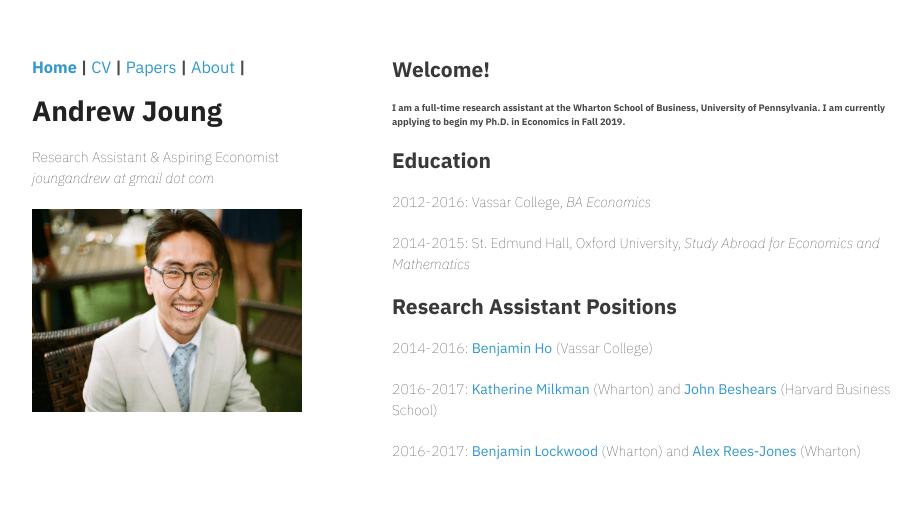
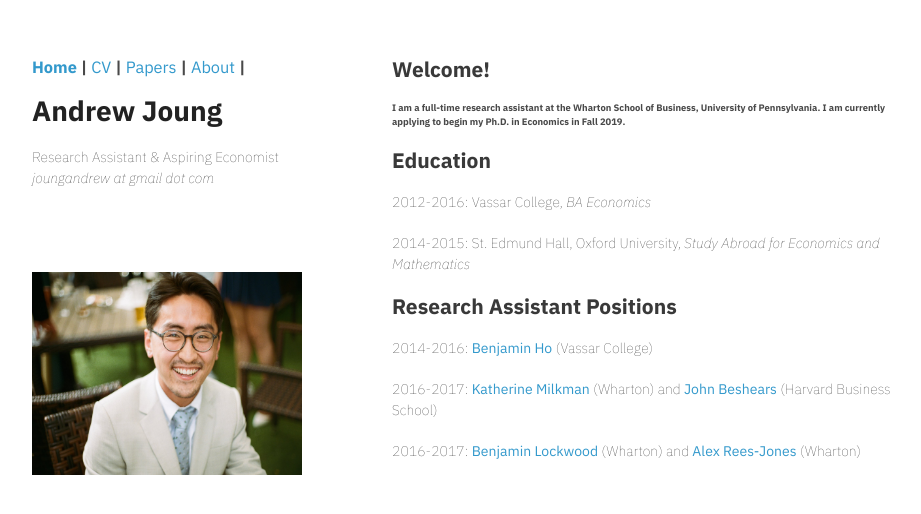
Before and after one commit to sxfinance/sxia.github.io, a Jekyll site: the page index.html, which Jekyll copies as it is, in a window 1280 px wide. Shown: the top 514 px of the page, without its empty margins (178-1099 px from the left). Built offline with Jekyll 4.4.1, drawn with Linux system fonts in a browser that asks for light colours.

Commit message:
Update index.html

```diff
--- a/index.html
+++ b/index.html
@@ -34,10 +34,7 @@
       </nav>
         <h1>Andrew Joung</h1>
         <p>Research Assistant & Aspiring Economist        <i>joungandrew at gmail dot com </i></p>
-	      <p> </p>
-	      <p> </p>
-	      <p> </p>
-	<p class="view"><img src="Photo of Me.jpg" width=309 height=203></p>
+	<br><br><br><p class="view"><img src="Photo of Me.jpg" width=309 height=203></p>
       </header>
    <section>
 	<h2><a id="welcome" class="anchor" href="#welcome" aria-hidden="true"><span class="octicon octicon-link"></span></a><b>Welcome!</b></h3>
```
